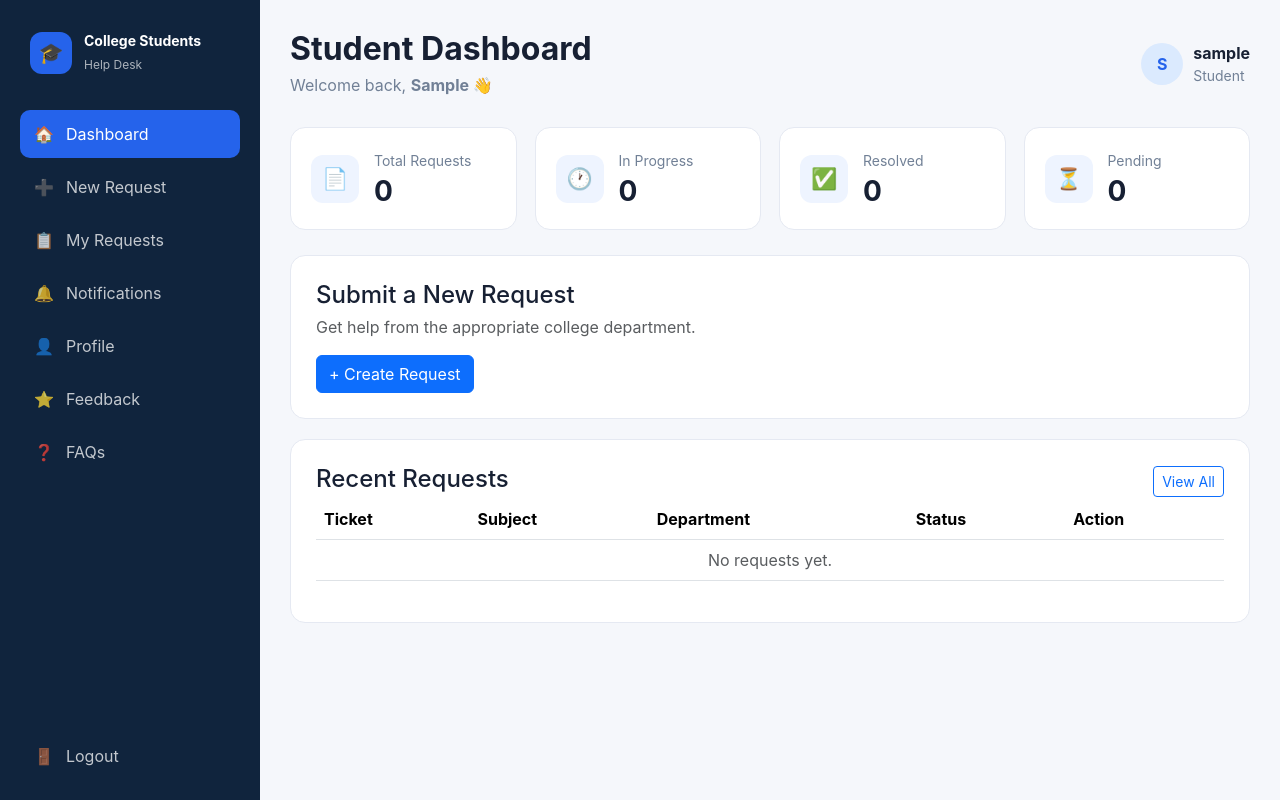
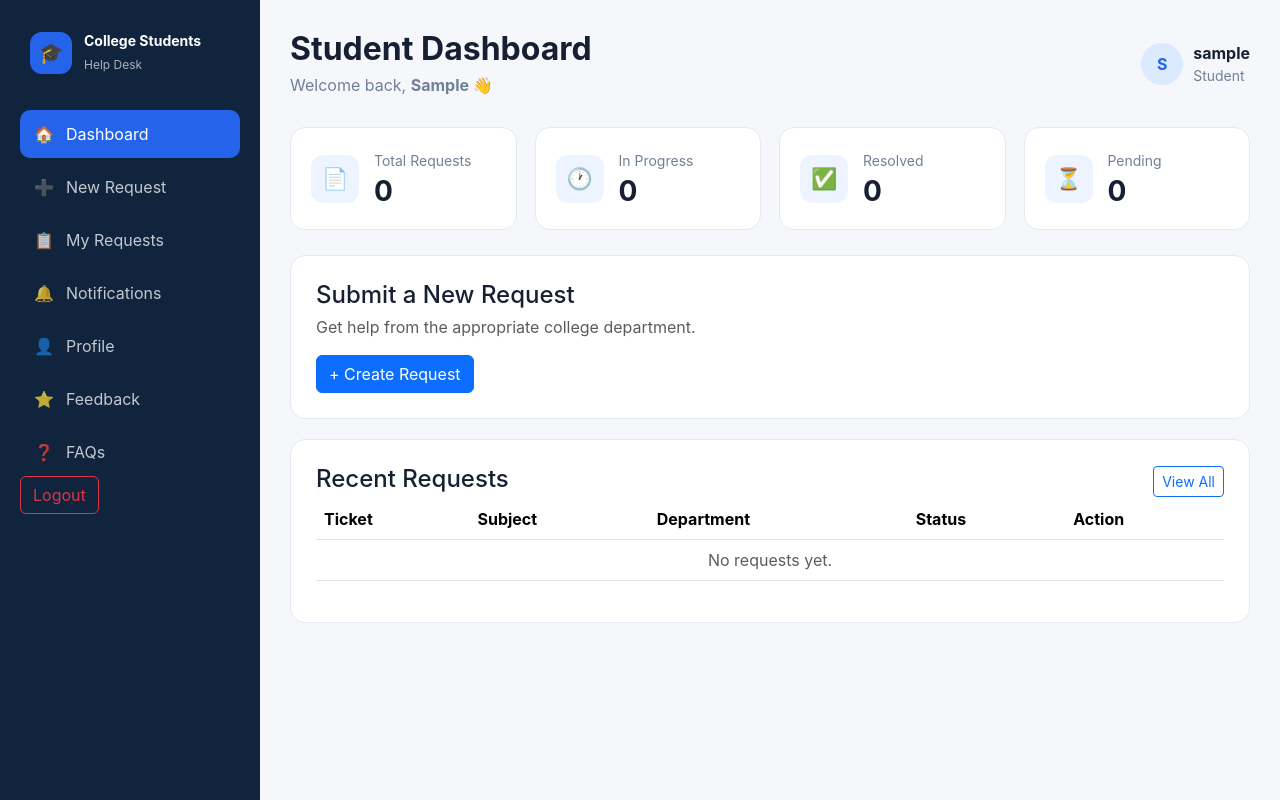
Before and after one commit to Yashtiwari786/college-helpdesk, a Django app: page /dashboard/ in a window 1280 px wide. Run offline with Django 5.2, Linux system fonts and the light colour scheme; the visitor is signed in with stand-in values (Sample User, id 1); data that the repository does not hold is empty.

Commit message:
logout working

```diff
--- a/accounts/urls.py
+++ b/accounts/urls.py
@@ -1,6 +1,6 @@
 from django.urls import path
 from django.contrib.auth import views as auth_views
-
+from django.contrib.auth.views import LogoutView
 from . import views
 
 
@@ -24,7 +24,8 @@ urlpatterns = [
 
     path(
         "logout/",
-        auth_views.LogoutView.as_view(),
+        LogoutView.as_view(next_page="accounts:login"),
         name="logout",
     ),
+
 ]
--- a/templates/dashboard/dashboard.html
+++ b/templates/dashboard/dashboard.html
@@ -181,14 +181,13 @@
 
         <!-- LOGOUT -->
 
-        <a
-            href="{% url 'accounts:logout' %}"
-            class="nav-item logout"
-        >
-            🚪
-            <span>Logout</span>
-        </a>
 
+<form method="post" action="{% url 'accounts:logout' %}" class="d-inline">
+    {% csrf_token %}
+    <button type="submit" class="btn btn-outline-danger">
+        Logout
+    </button>
+</form>
     </aside>
 
 
```
